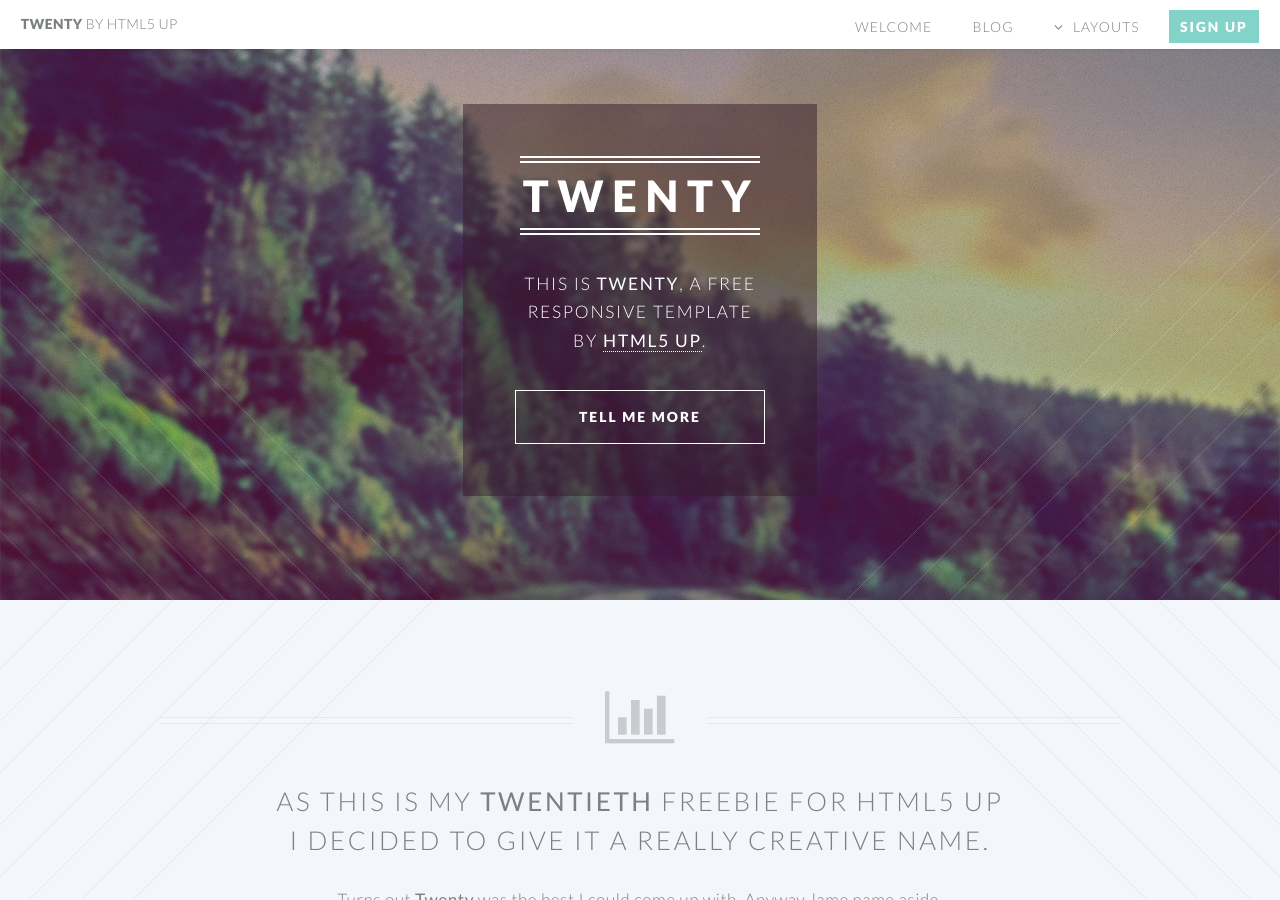
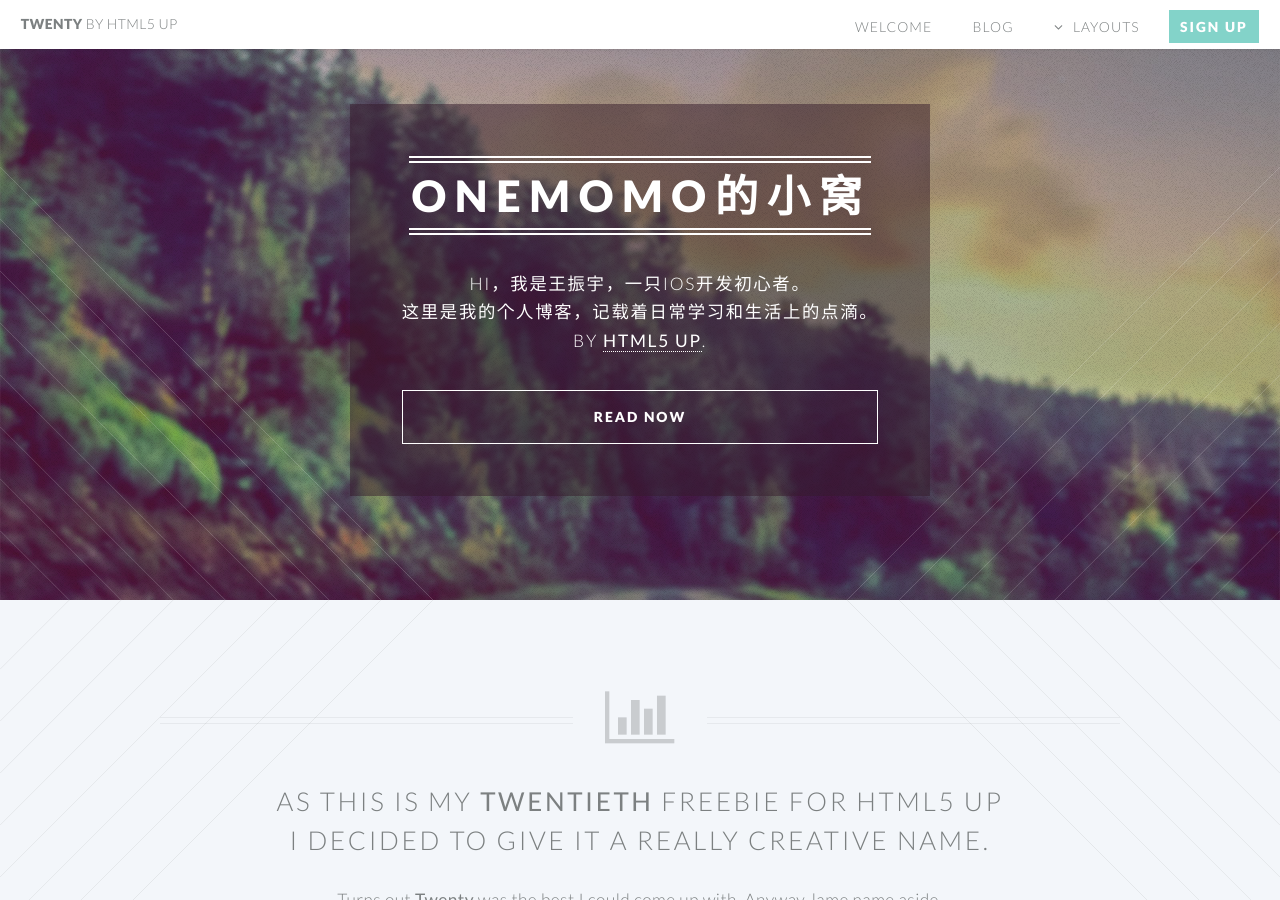
Before and after one commit to opoe269/opoe269.github.io, a Jekyll site: the page built from index.html, in a window 1280 px wide and 900 px high. Built offline with Jekyll 4.4.1, drawn with Linux system fonts in a browser that asks for light colours.

Commit message:
Update banner.html

```diff
--- a/_includes/banner.html
+++ b/_includes/banner.html
@@ -10,16 +10,16 @@
     <div class="inner">
 
         <header>
-            <h2>TWENTY</h2>
+            <h2>Onemomo的小窝</h2>
         </header>
-        <p>This is <strong>Twenty</strong>, a free
+        <p>HI，我是王振宇，一只IOS开发初心者。
         <br />
-        responsive template
+        这里是我的个人博客，记载着日常学习和生活上的点滴。
         <br />
         by <a href="http://html5up.net">HTML5 UP</a>.</p>
         <footer>
             <ul class="buttons vertical">
-                <li><a href="#main" class="button fit scrolly">Tell Me More</a></li>
+                <li><a href="#main" class="button fit scrolly">READ NOW</a></li>
             </ul>
         </footer>
 
```
